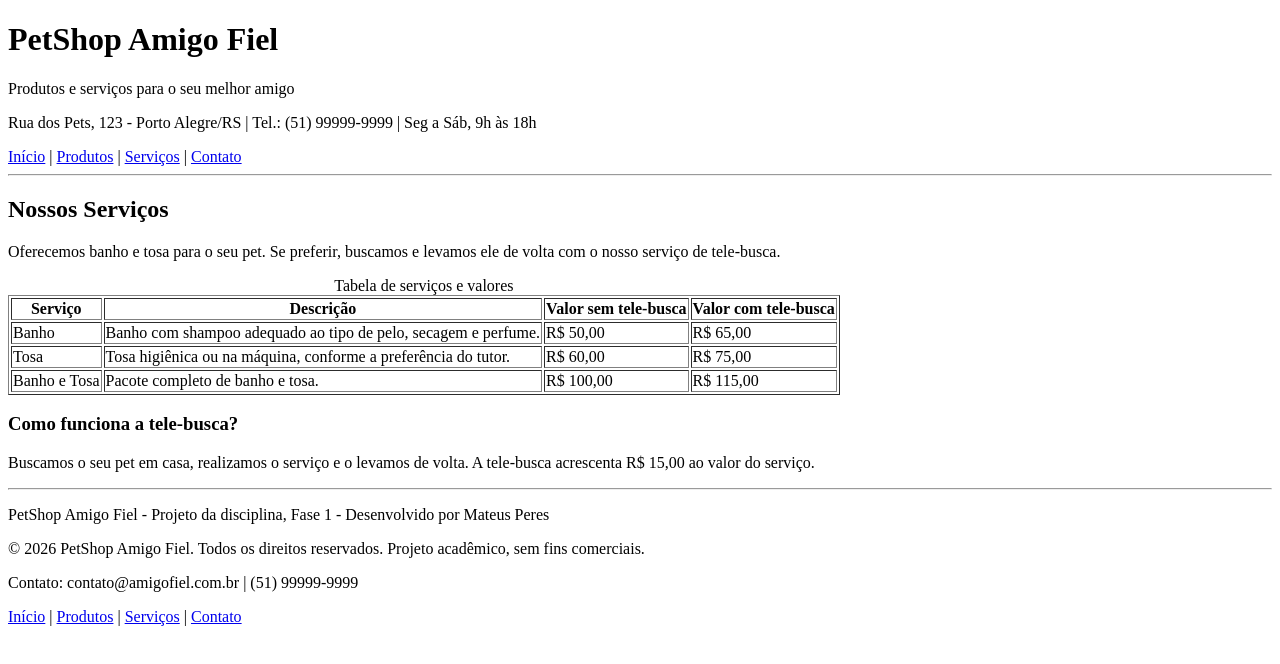
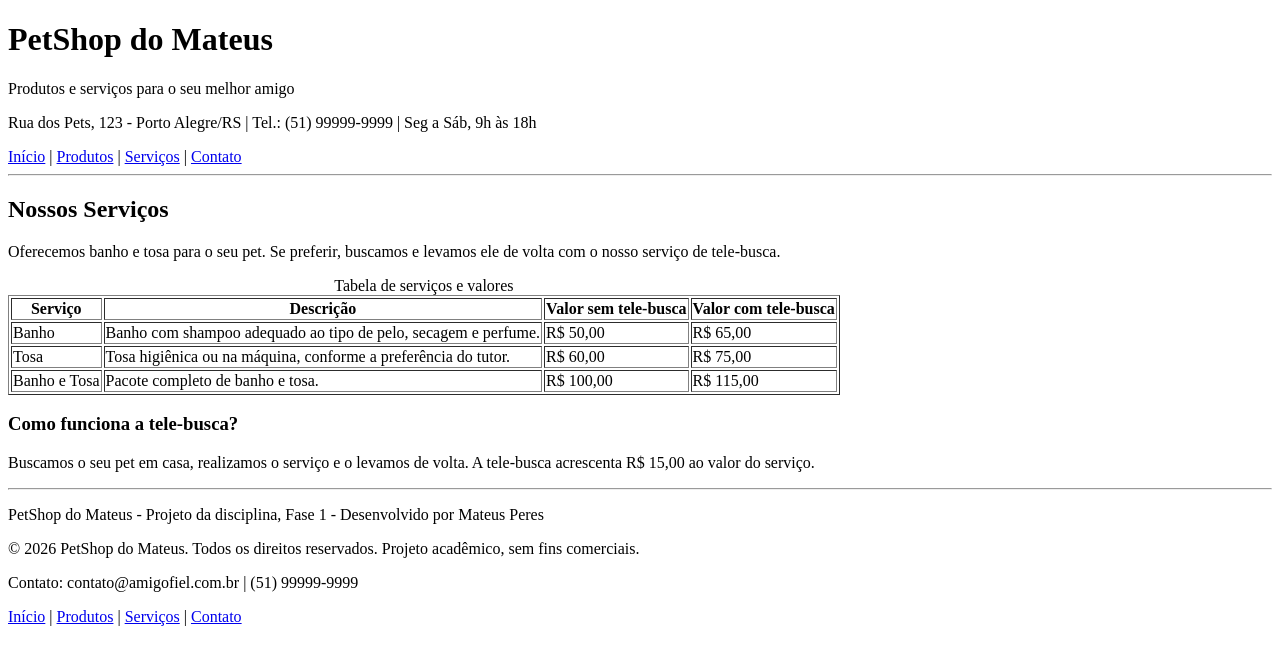
Before and after one commit to 0Peres/petshop, a plain HTML site: page servicos.html in a window 1280 px wide. Drawn offline with Linux system fonts and the light colour scheme.

Commit message:
Update PetShop name in servicos.html

```diff
--- a/servicos.html
+++ b/servicos.html
@@ -3,11 +3,11 @@
 <head>
   <meta charset="UTF-8">
   <meta name="viewport" content="width=device-width, initial-scale=1.0">
-  <title>Serviços - PetShop Amigo Fiel</title>
+  <title>Serviços - PetShop do Mateus</title>
 </head>
 <body>
 <header>
-  <h1>PetShop Amigo Fiel</h1>
+  <h1>PetShop do Mateus</h1>
   <p>Produtos e serviços para o seu melhor amigo</p>
   <p>Rua dos Pets, 123 - Porto Alegre/RS | Tel.: (51) 99999-9999 | Seg a Sáb, 9h às 18h</p>
   <nav>
@@ -61,8 +61,8 @@
 
 <footer>
   <hr>
-  <p>PetShop Amigo Fiel - Projeto da disciplina, Fase 1 - Desenvolvido por Mateus Peres</p>
-  <p>&copy; 2026 PetShop Amigo Fiel. Todos os direitos reservados. Projeto acadêmico, sem fins comerciais.</p>
+  <p>PetShop do Mateus - Projeto da disciplina, Fase 1 - Desenvolvido por Mateus Peres</p>
+  <p>&copy; 2026 PetShop do Mateus. Todos os direitos reservados. Projeto acadêmico, sem fins comerciais.</p>
   <p>Contato: contato@amigofiel.com.br | (51) 99999-9999</p>
   <p>
     <a href="index.html">Início</a> |
```
